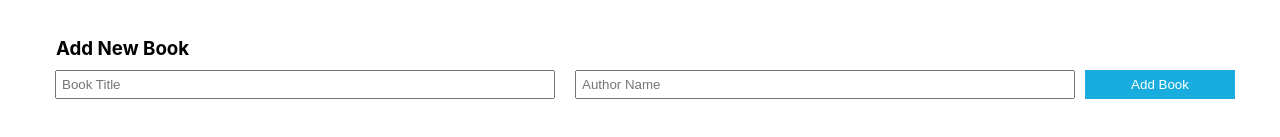
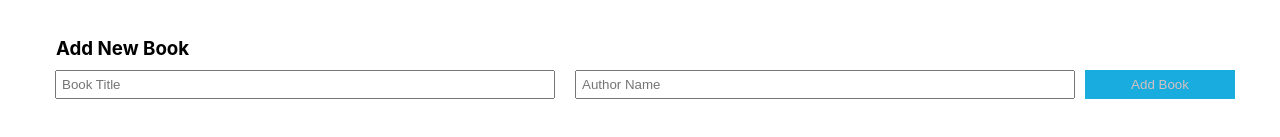
Before and after one commit to SaboorSohaib/book-store, a React (Create React App) app: page / in a window 1280 px wide. Shown: the part 593-730 px from the top of the page. Built offline with nearby package versions, Linux system fonts and the light colour scheme.

Commit message:
changes book btn color

```diff
--- a/src/App.css
+++ b/src/App.css
@@ -66,7 +66,7 @@ input {
   padding: 7px;
   width: 150px;
   background-color: rgb(25, 173, 223);
-  color: white;
+  color: rgb(211, 192, 192);
   border: none;
   cursor: pointer;
 }
```
